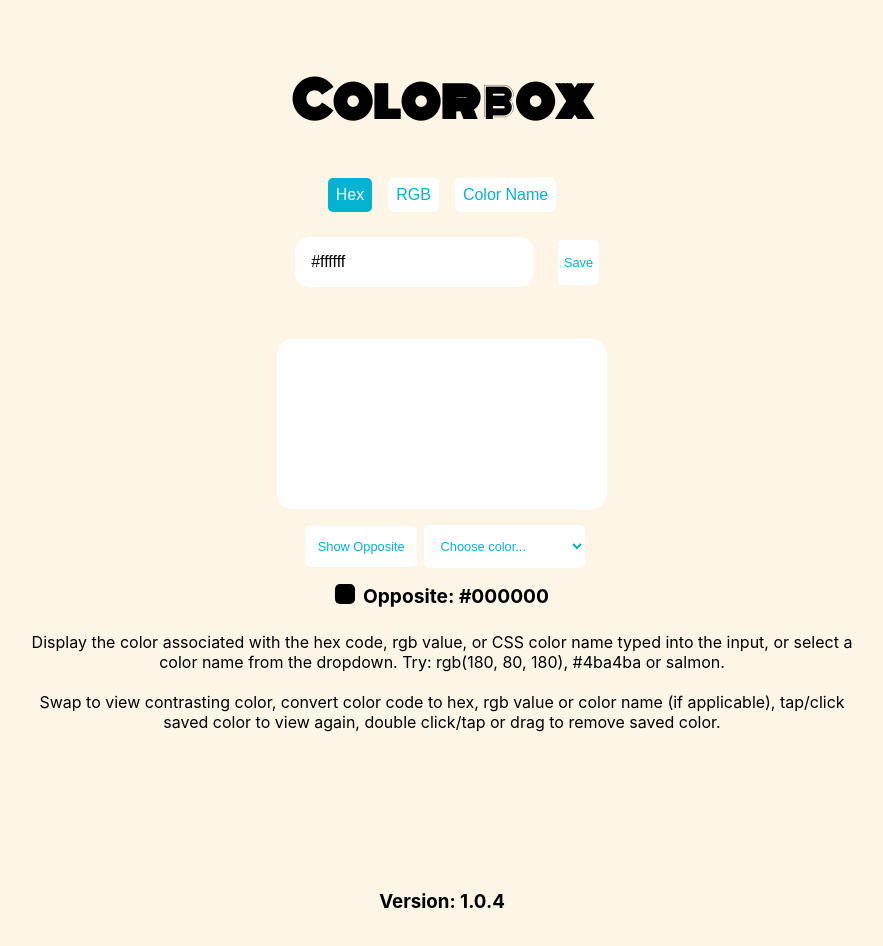
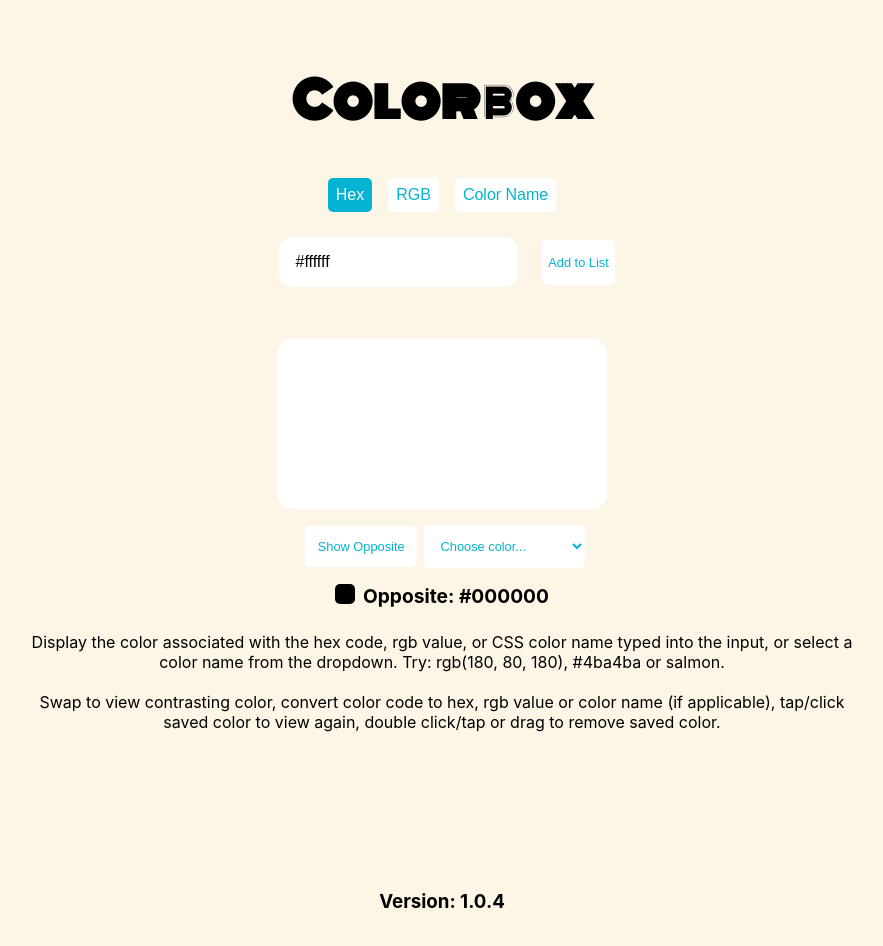
Before and after one commit to liztrenholme/colorbox, a React (Create React App) app: page / in a window 1280 px wide. Shown: the top 946 px of the page, without its empty margins (198-1081 px from the left). Built offline with nearby package versions, Linux system fonts and the light colour scheme.

Commit message:
fixed bug where color disappears if color name does not exist, dropdown now updates with current  color if available

```diff
--- a/src/components/colorbox/index.js
+++ b/src/components/colorbox/index.js
@@ -1,3 +1,4 @@
+/* eslint-disable no-console */
 import React, { Component } from 'react';
 import './colorbox.css';
 import Display from '../display/index';
@@ -164,10 +165,10 @@ convertToColorName = () => {
     const temp = Object.keys(colorNames).find(i => colorNames[i] === color.toLowerCase());
     if (temp) {
       newColorName = temp;
+      this.setState({color: newColorName, mode: 'colorName'});
     } else {
-      this.setState({error: 'No CSS color name for this code.', contrast: ''});
+      this.setState({error: 'No CSS color name for this code.'});
     }
-    this.setState({color: newColorName, mode: 'colorName'});
   };
   if (this.state.mode === 'hex') {
     hexToName(col);
@@ -238,7 +239,7 @@ render() {
           <button
             className='saveBtn'
             onClick={this.saveColor}>
-                  Save
+                  Add to List
           </button> : null}
       </div>
       <div>
@@ -249,6 +250,7 @@ render() {
         {contrast ?
           <button className='swapBtn' onClick={this.swapColors}>Show Opposite</button> : null}
         <select
+          value={this.state.color}
           className='colorSelect'
           onChange={this.handleColorChange}>
           <option value=''>Choose color...</option>
```
